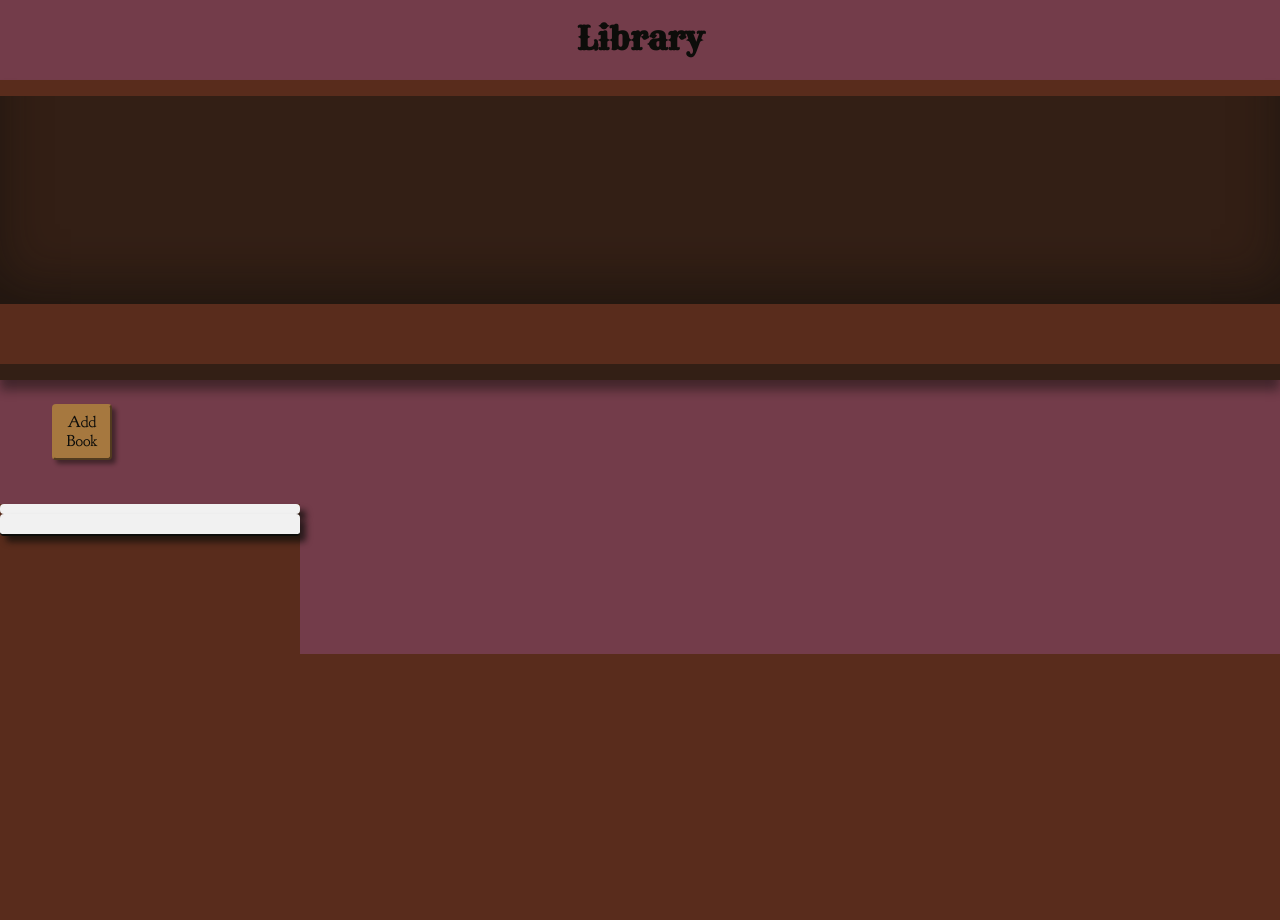
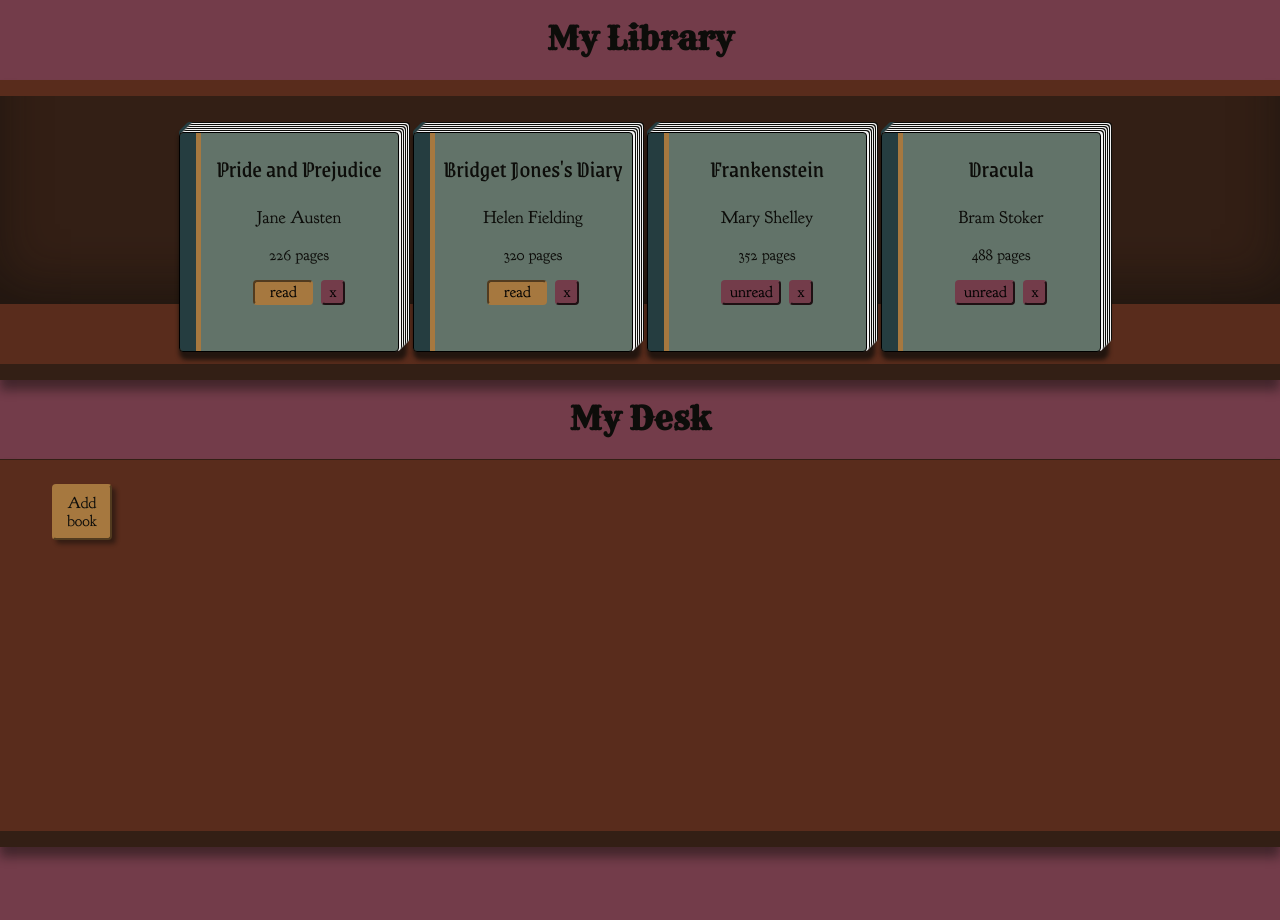
Before and after one commit to tianenaomi/library, a plain HTML site: page index.html in a window 1280 px wide. After the commit the page ends 871 px from the top, so only its background shows below. Drawn offline with nearby package versions, Linux system fonts and the light colour scheme.

Commit message:
ADD html validation

```diff
--- a/index.html
+++ b/index.html
@@ -5,41 +5,100 @@
     <meta name="viewport" content="width=device-width, initial-scale=1.0">
     <title>TOP Library Project</title>
     <link rel="stylesheet" href="/style.css">
+    <!-- FONT licensing
+
+    // GOUDY BOOKLETTER
+    Copyright (c) 2010, Barry Schwartz (crudfactory.com)
+
+    This Font Software is licensed under the SIL Open Font License, Version 1.1.
+    This license is copied below, and is also available with a FAQ at:
+    https://openfontlicense.org
+
+    // GRENZE
+    Copyright 2020 The Grenze Gotisch Project Authors (https://github.com/Omnibus-Type/Grenze-Gotisch)
+
+    This Font Software is licensed under the SIL Open Font License, Version 1.1.
+    This license is copied below, and is also available with a FAQ at:
+    https://openfontlicense.org
+
+    //RYE
+    Copyright (c) 2011 by Sorkin Type Co (www.sorkintype.com),
+    with Reserved Font Name "Rye".
+
+    This Font Software is licensed under the SIL Open Font License, Version 1.1.
+    This license is copied below, and is also available with a FAQ at:
+    https://openfontlicense.org
+
+    // SCHOOLBELL
+    Copyright [2024] [Tiane Zerba]
+
+    Licensed under the Apache License, Version 2.0 (the "License");
+    you may not use this file except in compliance with the License.
+    You may obtain a copy of the License at
+    http://www.apache.org/licenses/LICENSE-2.0
+
+    END font licensing-->
+
 </head>
 <body>
-    <h1>Library</h1>
+    <h1>My Library</h1>
     <div id="shelf"></div>
 
-    <button id="addForm" type="button">Add Book</button>
+    <h1>My Desk</h1>
+    <div id="desk">
+
+        <div>
+            <button id="addForm" type="button">Add <br> book</button>
+        </div>
 
         <div id="action">
-        <div id="msgCont"></div>
-        <div id="btnCont"></div>
+            <div>
+                <p>Library Request Card</p>
+                <div id="msgCont">
+                    <div></div>
+                    <div>
+                        <span>Title:</span><span id="removeTitle"></span>
+                    </div>
+                    <div>
+                        <span>Author:</span><span id="removeAuthor"></span>
+                    </div>
+                    <p>Remove this book from the library?</p>
+                </div>
+                <div id="btnCont">
+                    <button id="yes">yes</button>
+                    <button id="no">no</button>
+                </div>
+            </div>
         </div>
 
         <div id="addBookDiv">
             <form action="" id="addBookForm">
-            <label for="title">Title</label>
-            <input type="text" name="title" id="title">
-            <label for="author">Author</label>
-            <input type="text" name="author" id="author">
-            <label for="pages">Pages</label>
-            <input type="text" name="pages" id="pages">
+                <p>New Book Details</p>
+                <label for="title">Title:</label>
+                <input type="text" name="title" id="title" required/>
+                <label for="author">Author:</label>
+                <input type="text" name="author" id="author"
+                        pattern="/^(?=.{1,50}$)[a-z]+(?:['_.\s][a-z]+)*$/i" required/>
+                <label for="pages">Pages:</label>
+                <input type="number" name="pages" id="pages" min="1" required/>
+                <div id="readStatus">
                     <div>
                         <label for="read">Read</label>
-                <input type="radio" name="status" id="read" value="read">
+                        <input type="radio" name="status" id="read" value="read" required/>
                     </div>
                     <div>
                         <label for="unread">Unread</label>
                         <input type="radio" name="status" id="unread" value="unread">
                     </div>
-            <div>
-                <button type="button" id="addBook">add</button>
+                </div>
+                <div id="addBookFormBtns">
+                    <button type="submit" id="addBook">submit</button>
                     <button type="button" id="closeAddBook">close</button>
                 </div>
             </form>
         </div>
+    </div>
 
-    <script src="script.js"></script>
+    <script src="script.js" defer></script>
 </body>
 </html>
```
Lines whose indentation alone changed are shown as unchanged.
